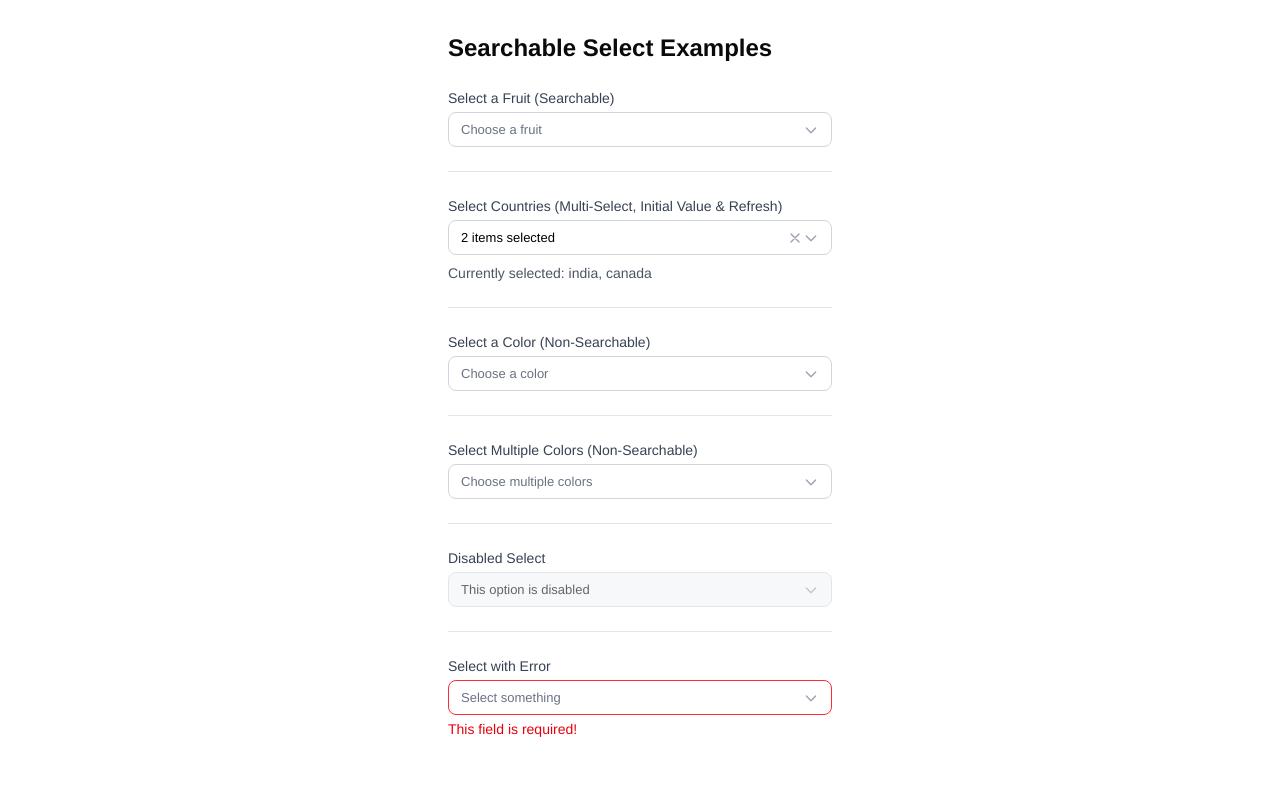
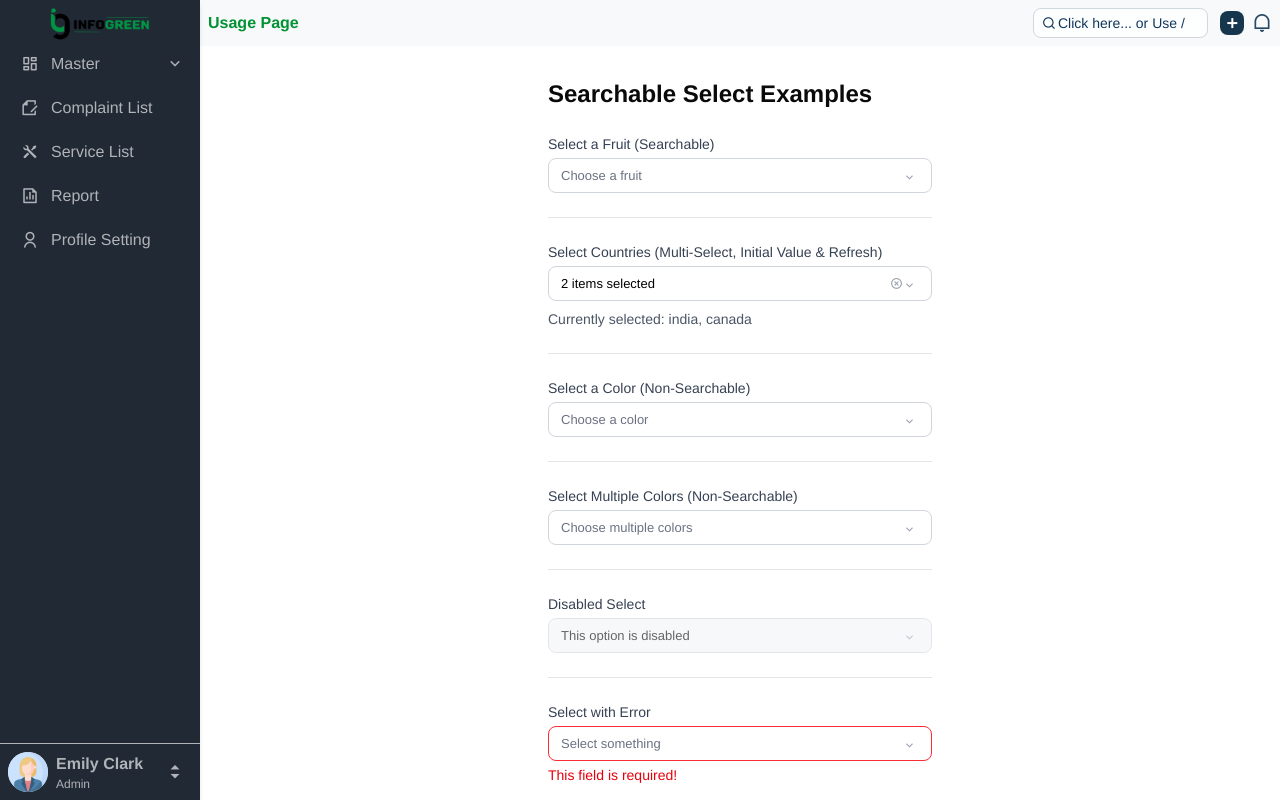
Before and after one commit to Sanjith-Infogreen/cloudbook-desktop, a Next.js app in the folder cloudbook/: page /modules/sanjith in a window 1280 px wide. Built offline with nearby package versions, Linux system fonts and the light colour scheme.

Commit message:
select updated

```diff
--- a/cloudbook/src/app/components/Sidebar.tsx
+++ b/cloudbook/src/app/components/Sidebar.tsx
@@ -121,6 +121,34 @@ export default function Sidebar() {
                     className={`${isActive('/desktop/modules/options') ? 'text-white' : ''}`}
                   >
                     Options
+                  </span>
+                </li>
+                <li
+                  className={`py-2 pr-4 pl-12 hover:bg-[#191f26] border-l-5  hover:border-l-[#1aed59] flex items-center justify-between cursor-pointer ${
+                    isActive('/modules/sanjith')
+                      ? 'bg-[#191f26] border-l-[#1aed59] text-white'
+                      : 'text-[#b0b3b7] border-l-transparent'
+                  }`}
+                >
+                  <span
+                    onClick={() => router.push('/modules/sanjith')}
+                    className={`${isActive('/modules/sanjith') ? 'text-white' : ''}`}
+                  >
+                    sanjith
+                  </span>
+                </li>
+                <li
+                  className={`py-2 pr-4 pl-12 hover:bg-[#191f26] border-l-5  hover:border-l-[#1aed59] flex items-center justify-between cursor-pointer ${
+                    isActive('/modules/aishvarya')
+                      ? 'bg-[#191f26] border-l-[#1aed59] text-white'
+                      : 'text-[#b0b3b7] border-l-transparent'
+                  }`}
+                >
+                  <span
+                    onClick={() => router.push('/modules/aishvarya')}
+                    className={`${isActive('/modules/aishvarya') ? 'text-white' : ''}`}
+                  >
+                    aishvarya
                   </span>
                 </li>
               </ul>
--- a/cloudbook/src/app/modules/sanjith/page.tsx
+++ b/cloudbook/src/app/modules/sanjith/page.tsx
@@ -1,13 +1,14 @@
 'use client';
 
 import { useState } from 'react';
-import SearchableSelect, { Option } from '@/app/utils/searchableSelect'; // Adjust path if needed
+import Layout from '@/app/components/Layout'; // ✅ Adjust this path to your actual Layout file
+import SearchableSelect, { Option } from '@/app/utils/searchableSelect'; // ✅ Keep your existing import
 
 const Page: React.FC = () => {
   const [selectedFruit, setSelectedFruit] = useState<string | null>(null);
-  const [selectedCountries, setSelectedCountries] = useState<string[]>(['india', 'canada']); // Array for multiple
+  const [selectedCountries, setSelectedCountries] = useState<string[]>(['india', 'canada']);
   const [selectedColor, setSelectedColor] = useState<string | null>(null);
-  const [selectedMultiColors, setSelectedMultiColors] = useState<string[]>([]); // New state for multi-select color
+  const [selectedMultiColors, setSelectedMultiColors] = useState<string[]>([]);
 
   const fruitOptions: Option[] = [
     { value: 'apple', label: 'Apple' },
@@ -51,7 +52,7 @@ const Page: React.FC = () => {
 
   const handleCountryChange = (value: string | string[] | null) => {
     console.log('Selected Countries:', value);
-    setSelectedCountries(value as string[]); // Cast for multi-select state
+    setSelectedCountries(value as string[]);
   };
 
   const handleColorChange = (value: string | string[] | null) => {
@@ -65,17 +66,15 @@ const Page: React.FC = () => {
   };
 
   const handleAddNewItem = () => {
-    console.log('Add New button clicked!');
     alert('Add New functionality would go here!');
   };
 
   const handleRefreshOptions = () => {
-    console.log('Refresh options clicked!');
     alert('Refresh options functionality would go here!');
-    // In a real app, you would refetch options here.
   };
 
   return (
+    <Layout pageTitle="Usage Page">
       <div className="p-8 max-w-md mx-auto">
         <h1 className="text-2xl font-bold mb-6">Searchable Select Examples</h1>
 
@@ -113,7 +112,7 @@ const Page: React.FC = () => {
             onChange={handleCountryChange}
             initialValue={selectedCountries}
             onRefresh={handleRefreshOptions}
-          multiple // Enable multiple selection
+            multiple
           />
           {selectedCountries.length > 0 && (
             <p className="mt-2 text-sm text-gray-600">Currently selected: {selectedCountries.join(', ')}</p>
@@ -154,7 +153,7 @@ const Page: React.FC = () => {
             searchable={false}
             onChange={handleMultiColorChange}
             initialValue={selectedMultiColors}
-          multiple // Enable multiple selection
+            multiple
           />
           {selectedMultiColors.length > 0 && (
             <p className="mt-2 text-sm text-gray-600">Currently selected: {selectedMultiColors.join(', ')}</p>
@@ -195,6 +194,7 @@ const Page: React.FC = () => {
           />
         </div>
       </div>
+    </Layout>
   );
 };
 
--- a/cloudbook/src/app/utils/searchableSelect.tsx
+++ b/cloudbook/src/app/utils/searchableSelect.tsx
@@ -339,31 +339,14 @@ const SearchableSelect = ({
             className="ml-2 text-gray-400 hover:text-gray-600 focus:outline-none"
             aria-label="Clear selection"
           >
-            <svg
-              className="w-4 h-4"
-              fill="none"
-              stroke="currentColor"
-              viewBox="0 0 24 24"
-            >
-              <path
-                strokeLinecap="round"
-                strokeLinejoin="round"
-                strokeWidth={2}
-                d="M6 18L18 6M6 6l12 12"
-              />
-            </svg>
+            {/* Remix Icon: ri-close-circle-line for clear */}
+            <i className="ri-close-circle-line w-4 h-4"></i>
           </button>
         )}
-        <svg
-          className={`w-4 h-4 text-gray-400 transition-transform ${
+        {/* Remix Icon: ri-arrow-down-s-line for dropdown arrow */}
+        <i className={`ri-arrow-down-s-line w-4 h-4 text-gray-400 transition-transform ${
             isOpen ? 'rotate-180' : ''
-          }`}
-          fill="none"
-          stroke="currentColor"
-          viewBox="0 0 24 24"
-        >
-          <path strokeLinecap="round" strokeLinejoin="round" strokeWidth={2} d="M19 9l-7 7-7-7" />
-        </svg>
+          }`}></i>
       </div>
       {error && (
         <p className="mt-1 text-sm text-red-600">{error}</p>
@@ -390,15 +373,13 @@ const SearchableSelect = ({
                 {filteredOptions.map((option, index) => (
                   <li
                     key={option.value}
-                    className={`flex items-center gap-2 px-3 py-2 cursor-pointer text-sm transition-colors duration-150 ${
-                      currentSelection.has(option.value)
-                        ? 'bg-[#E6F5EC] text-gray-900' // Selected background
-                        : 'hover:bg-gray-100 text-gray-900' // Hover background
-                    } ${
-                      focusedIndex === index ? 'bg-[#ebe8e8]' : '' // Focused style with stronger visual indicator
-                    }`}
+                    className={`flex items-center gap-2 px-3 py-2 cursor-pointer text-sm transition-colors duration-150
+                      ${currentSelection.has(option.value) ? 'bg-[#E6F5EC] text-gray-900' : 'text-gray-900'}
+                      ${focusedIndex === index ? 'bg-[#ebe8e8]' : 'hover:bg-gray-100'}
+                    `}
                     onClick={() => handleSelect(option)}
-                    onMouseEnter={() => setFocusedIndex(index)} // Update focused index on hover
+                    onMouseEnter={() => setFocusedIndex(index)}
+                    onMouseLeave={() => setFocusedIndex(-1)}
                     role="option"
                     aria-selected={currentSelection.has(option.value)}
                   >
@@ -433,9 +414,8 @@ const SearchableSelect = ({
                   }}
                   className="flex items-center gap-1 text-sm text-[#009333] hover:text-green-700 font-medium"
                 >
-                  <svg className="w-4 h-4" fill="currentColor" viewBox="0 0 20 20">
-                    <path fillRule="evenodd" d="M10 3a1 1 0 011 1v5h5a1 1 0 110 2h-5v5a1 1 0 11-2 0v-5H4a1 1 0 110-2h5V4a1 1 0 011-1z" clipRule="evenodd" />
-                  </svg>
+                  {/* Remix Icon: ri-add-line */}
+                  <i className="ri-add-line w-4 h-4"></i>
                   Add New
                 </button>
               )}
@@ -466,7 +446,7 @@ const SearchableSelect = ({
                   className="text-gray-600 hover:text-gray-800 p-1 rounded"
                   aria-label="Close"
                 >
-                   <i className="ri-close-line"></i>
+                  <i className="ri-close-line"></i>
                 </button>
               </div>
             </div>
```
Lines whose indentation alone changed are shown as unchanged.
